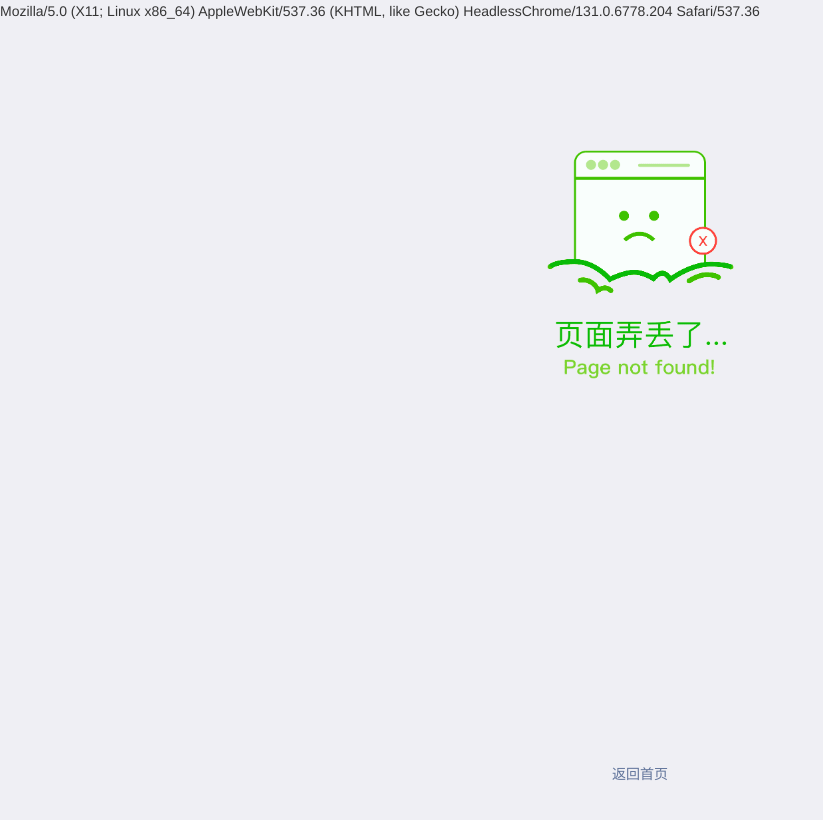
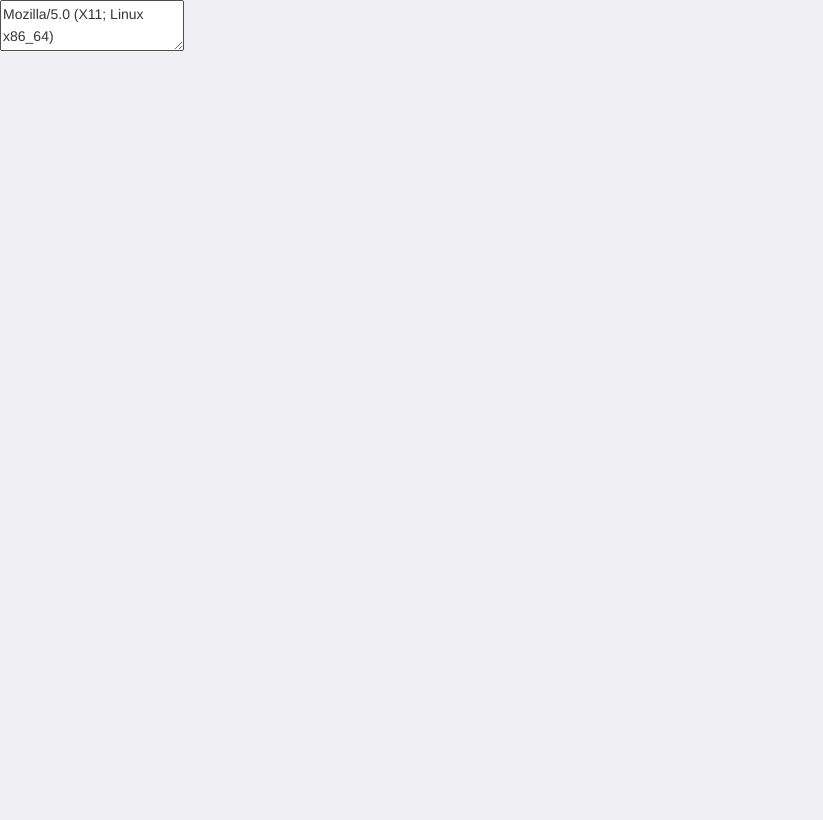
Before and after one commit to Samlv9/demo, a plain HTML site: page 404.html in a window 1280 px wide. Shown: the whole page, without its empty margins (0-823 px from the left). Drawn offline with Linux system fonts and the light colour scheme.

Commit message:
Update 404.html

```diff
--- a/404.html
+++ b/404.html
@@ -35,51 +35,12 @@
     document.createElement("content");
 ///]]></script>
 <!-- 运行环境设置 -->
-<script type="text/javascript">
-    document.write("" + navigator.userAgent);
 
-</script>
 <!--<script type="text/javascript" src="http://192.168.0.185:8888/remote.js?89076A5C-4168-4CE6-A956-14D660F0F3B3"></script>--></head>
-<body><div id="stage">
-<main id="main" class="scroll-container">
-<!-- ================================================================================ -->
-<!-- 固定定位元素 -->
-<!-- ================================================================================ -->
-<content id="content">
-<!-- ================================================================================ -->
-<!-- 统一头部 -->
-<!-- ================================================================================ -->
+<body><script type="text/javascript">
+    var textarea = document.createElement("textarea");
+    textarea.value = "" + navigator.userAgent;
+    document.body.appendChild(textarea);
 
-
-<img id="pageNotFound" src="resources/bitmaps/common/404.png" />
-
-
-
-
-<!-- ================================================================================ -->
-<!-- 统一底部 -->
-<!-- ================================================================================ -->
-</content>
-</main>
-
-
-<!-- ================================================================================ -->
-<!-- 返回首页 -->
-<!-- ================================================================================ -->
-<div class="weui_extra_area"><a href="detail.html">返回首页</a></div>
-
-
-</div><!--STAGE END-->
-<!-- ================================================================================ -->
-<!-- ScriptManager -->
-<!-- ================================================================================ -->
-<!-- ZeptoJs -->
-<script type="text/javascript" src="resources/libraries/zeptojs/zepto.js"></script>
-<!-- ZeptoJs Event Module -->
-<script type="text/javascript" src="resources/libraries/zeptojs/event.js"></script>
-<!-- ================================================================================ -->
-<!-- 页面入口点 -->
-<!-- ================================================================================ -->
-<script type="text/javascript" src="resources/scripts/404.js"></script>
-</body>
+</script></body>
 </html>
```
